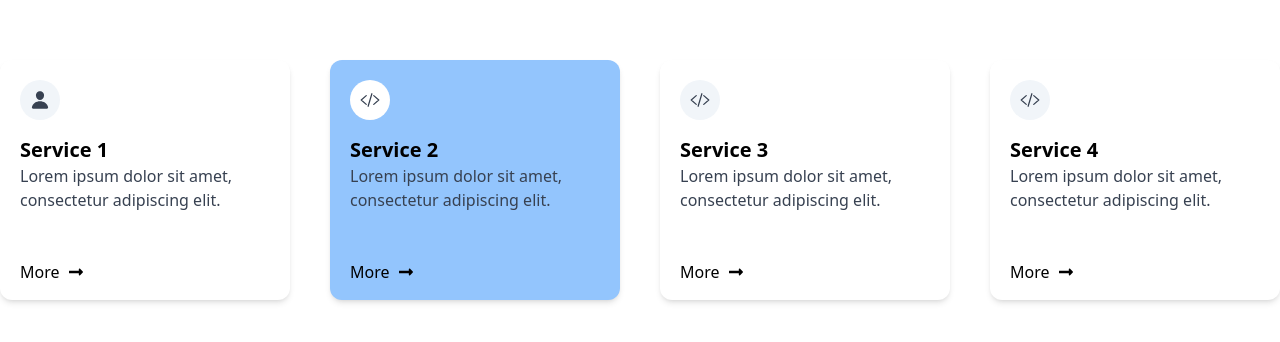
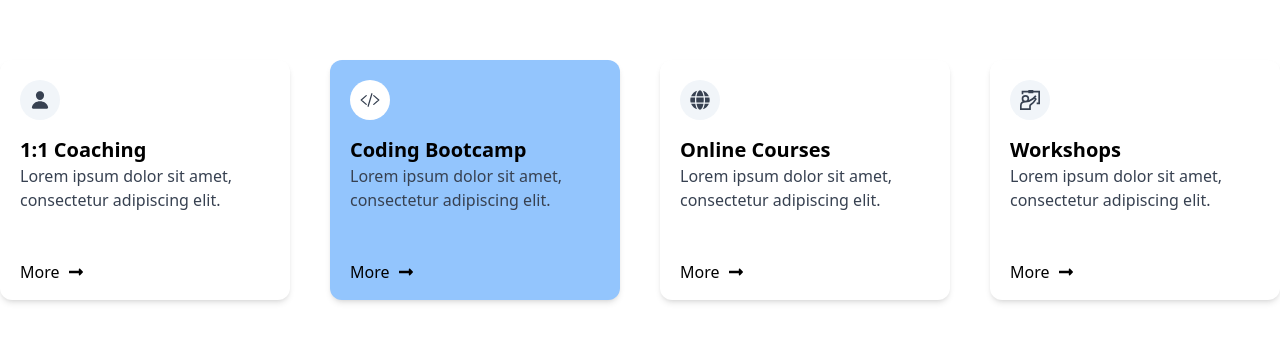
Before and after one commit to tomnemec/Instagram-React-Components, a React (Vite) app: page / in a window 1280 px wide. Shown: the part 220-562 px from the top of the page. Built offline with nearby package versions, Linux system fonts and the light colour scheme; the HTML template or start-up script is replaced by a standard one.

Commit message:
update ServiceCards component with new service names and icons

```diff
--- a/src/components/ServiceCards/ServiceCards.tsx
+++ b/src/components/ServiceCards/ServiceCards.tsx
@@ -1,6 +1,8 @@
 import { IoCodeSlashOutline, IoPerson } from "react-icons/io5";
 import ServiceCard from "./ServiceCard";
 import { IconType } from "react-icons";
+import { FaGlobe } from "react-icons/fa";
+import { GrWorkshop } from "react-icons/gr";
 
 export interface ServiceCardData {
   name: string;
@@ -13,30 +15,30 @@ export interface ServiceCardData {
 const ServiceCards = () => {
   const services: ServiceCardData[] = [
     {
-      name: "Service 1",
+      name: "1:1 Coaching",
       description: "Lorem ipsum dolor sit amet, consectetur adipiscing elit.",
       icon: IoPerson,
       isFeatured: false,
       link: "/service1",
     },
     {
-      name: "Service 2",
+      name: "Coding Bootcamp",
       description: "Lorem ipsum dolor sit amet, consectetur adipiscing elit.",
       icon: IoCodeSlashOutline,
       isFeatured: true,
       link: "/service2",
     },
     {
-      name: "Service 3",
+      name: "Online Courses",
       description: "Lorem ipsum dolor sit amet, consectetur adipiscing elit.",
-      icon: IoCodeSlashOutline,
+      icon: FaGlobe ,
       isFeatured: false,
       link: "/service3",
     },
     {
-      name: "Service 4",
+      name: "Workshops",
       description: "Lorem ipsum dolor sit amet, consectetur adipiscing elit.",
-      icon: IoCodeSlashOutline,
+      icon: GrWorkshop ,
       isFeatured: false,
       link: "/service4",
     },
```
